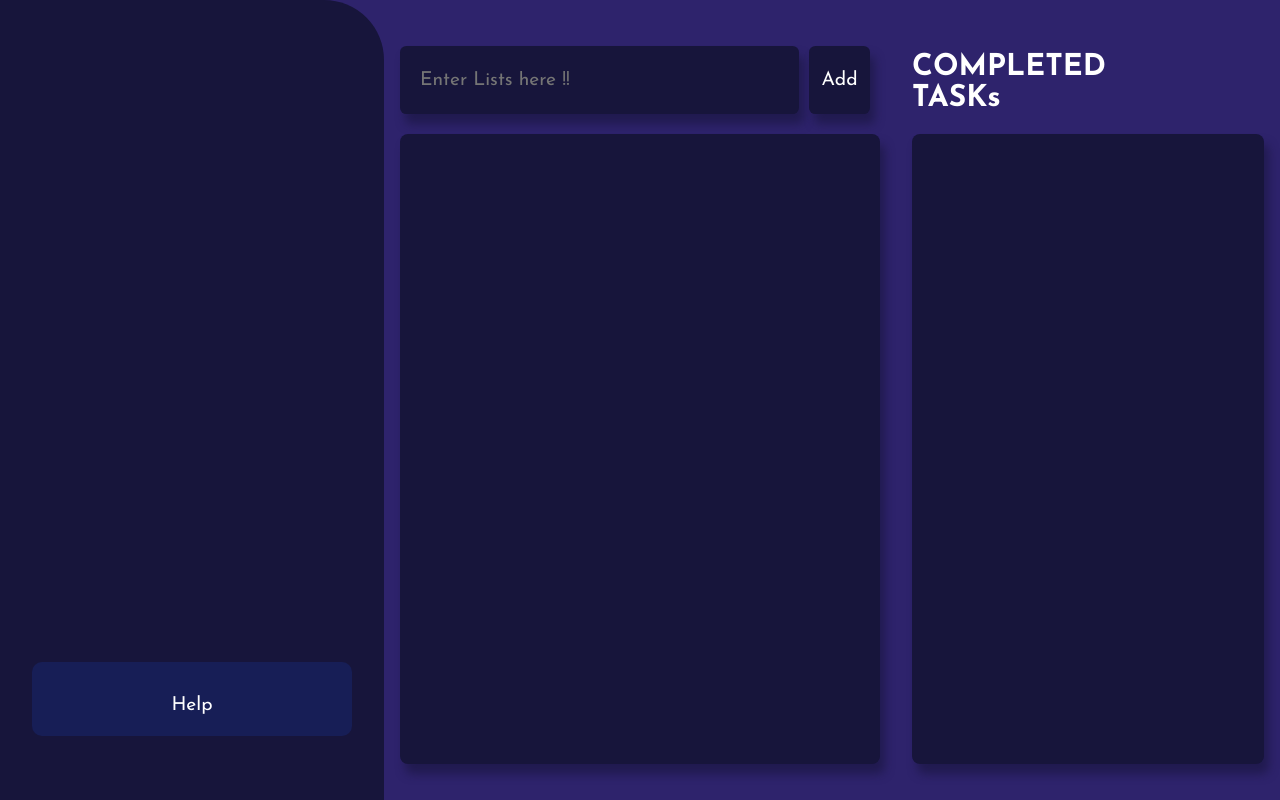
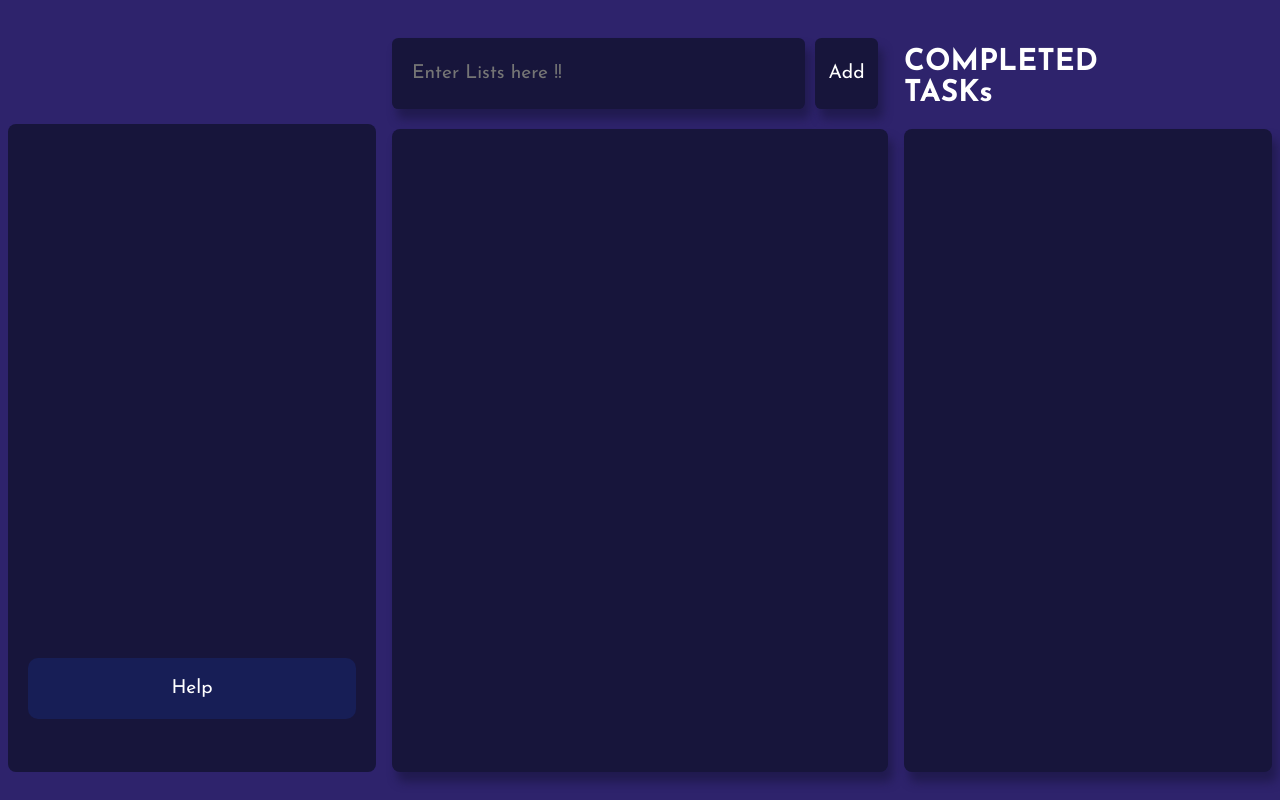
Before and after one commit to PrajwolGhimirepj/todoapp, a React (Vite) app: page / in a window 1280 px wide. Built offline with nearby package versions, Linux system fonts and the light colour scheme.

Commit message:
igv8oysd

```diff
--- a/src/Info/Help/Help.css
+++ b/src/Info/Help/Help.css
@@ -2,14 +2,25 @@
   box-sizing: border-box;
 }
 
-.infoconteiner {
+.helpCon {
   height: 100%;
   width: 100%;
   background-color: #17153b;
   display: flex;
-  align-items: end;
-  border-top-right-radius: 60px;
-  padding: 2rem;
+  justify-content: end;
+  flex-direction: column;
+  border-radius: 8px;
+  margin: 20px;
+  padding: 20px;
+}
+.infoconteiner {
+  height: 100%;
+  width: 100%;
+  padding: 0.5rem;
+  display: flex;
+  align-items: center;
+  justify-content: center;
+  flex-direction: column;
 }
 
 .helpcontainer {
--- a/src/Info/Help/Help.jsx
+++ b/src/Info/Help/Help.jsx
@@ -38,6 +38,8 @@ const Help = () => {
   return (
     <>
       <div className="infoconteiner">
+        <div className="inputcontainer"></div>
+        <div className="helpCon">
           <div
             className="helpcontainer "
             onMouseEnter={handleHover}
@@ -55,6 +57,7 @@ const Help = () => {
             <div className="bottom  font">Help</div>
           </div>
         </div>
+      </div>
     </>
   );
 };
--- a/src/Main/List.css
+++ b/src/Main/List.css
@@ -11,7 +11,7 @@
 .appcontainer {
   height: 100%;
   width: 100%;
-  padding: 1rem;
+  padding: 0.5rem;
   display: flex;
   align-items: center;
   justify-content: center;
```
Also changed, not shown: src/Info/TopInfo/info.css (deleted, +0 -19 lines), src/Info/TopInfo/info.jsx (deleted, +0 -17 lines). Lines whose indentation alone changed are shown as unchanged.
